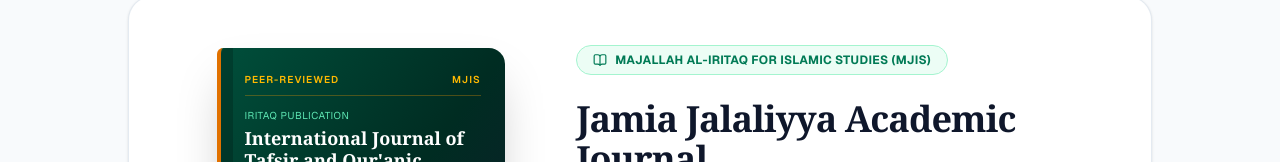
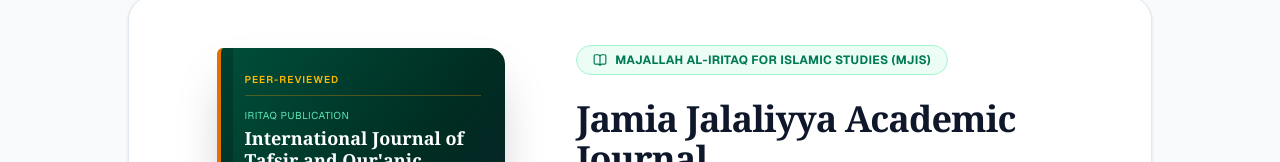
Before and after one commit to jamia-jalaliyya/iritaq, a Next.js app: page /journal in a window 1280 px wide. Shown: the part 197-359 px from the top of the page. Built offline with nearby package versions, Linux system fonts and the light colour scheme; no server answers; the database is empty.

Commit message:
Successfully updated many contents

```diff
--- a/app/journal/page.tsx
+++ b/app/journal/page.tsx
@@ -126,7 +126,7 @@ export default function AcademicJournalPage() {
               <div className="space-y-3 z-10">
                 <div className="flex justify-between items-center text-[10px] tracking-widest uppercase text-amber-400 font-semibold border-b border-amber-500/30 pb-2">
                   <span>Peer-Reviewed</span>
-                  <span>MJIS</span>
+
                 </div>
                 <div>
                   <span className="text-[10px] text-emerald-300 uppercase tracking-wider block">Iritaq Publication</span>
```
